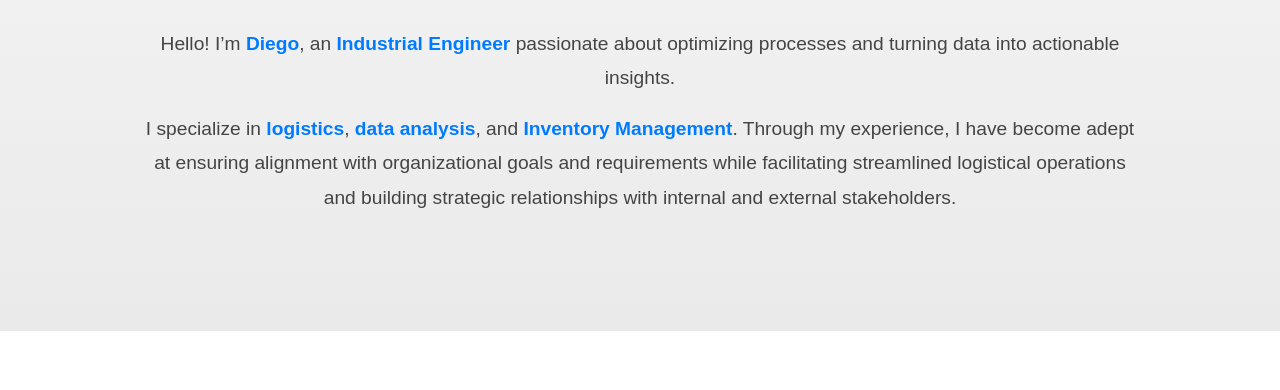
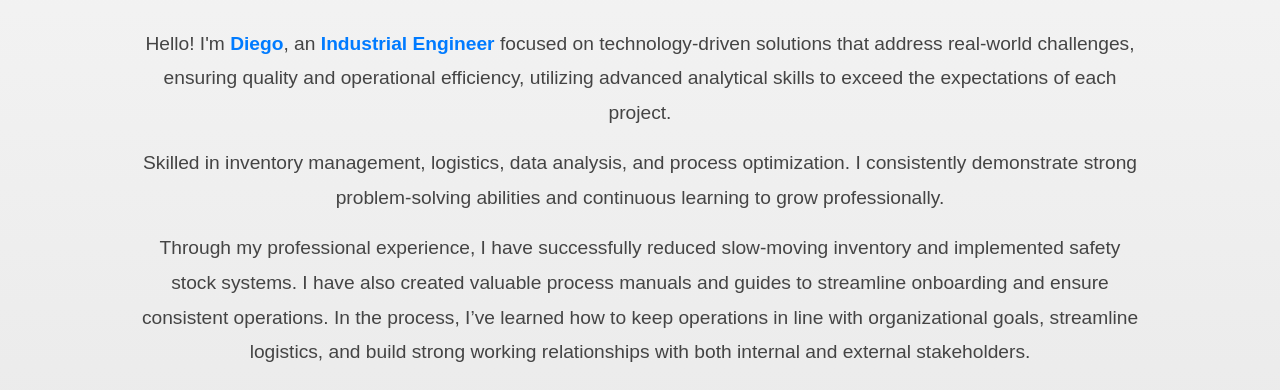
Before and after one commit to diegogv6/Portfolio, a plain HTML site: page index.html in a window 1280 px wide. Shown: the part 410-800 px from the top of the page. Drawn offline with nearby package versions, Linux system fonts and the light colour scheme.

Commit message:
Update index.html

```diff
--- a/index.html
+++ b/index.html
@@ -50,8 +50,9 @@
     <h1 class="section-title">About Me</h1>
     <img src="Images/About/about.jpg" alt="About Me">
     <div class="about-text">
-      <p>Hello! I’m <span class="highlight">Diego</span>, an <span class="highlight">Industrial Engineer</span> passionate about optimizing processes and turning data into actionable insights.</p>
-      <p>I specialize in <span class="highlight">logistics</span>, <span class="highlight">data analysis</span>, and <span class="highlight">Inventory Management</span>. Through my experience, I have become adept at ensuring alignment with organizational goals and requirements while facilitating streamlined logistical operations and building strategic relationships with internal and external stakeholders.</p>
+      <p>Hello! I'm <span class="highlight">Diego</span>, an <span class="highlight">Industrial Engineer</span> focused on technology-driven solutions that address real-world challenges, ensuring quality and operational efficiency, utilizing advanced analytical skills to exceed the expectations of each project.</p>
+      <p>Skilled in inventory management, logistics, data analysis, and process optimization. I consistently demonstrate strong problem-solving abilities and continuous learning to grow professionally.</p>
+      <p>Through my professional experience, I have successfully reduced slow-moving inventory and implemented safety stock systems. I have also created valuable process manuals and guides to streamline onboarding and ensure consistent operations. In the process, I’ve learned how to keep operations in line with organizational goals, streamline logistics, and build strong working relationships with both internal and external stakeholders.</p>
     </div>
   </section>
 
```
